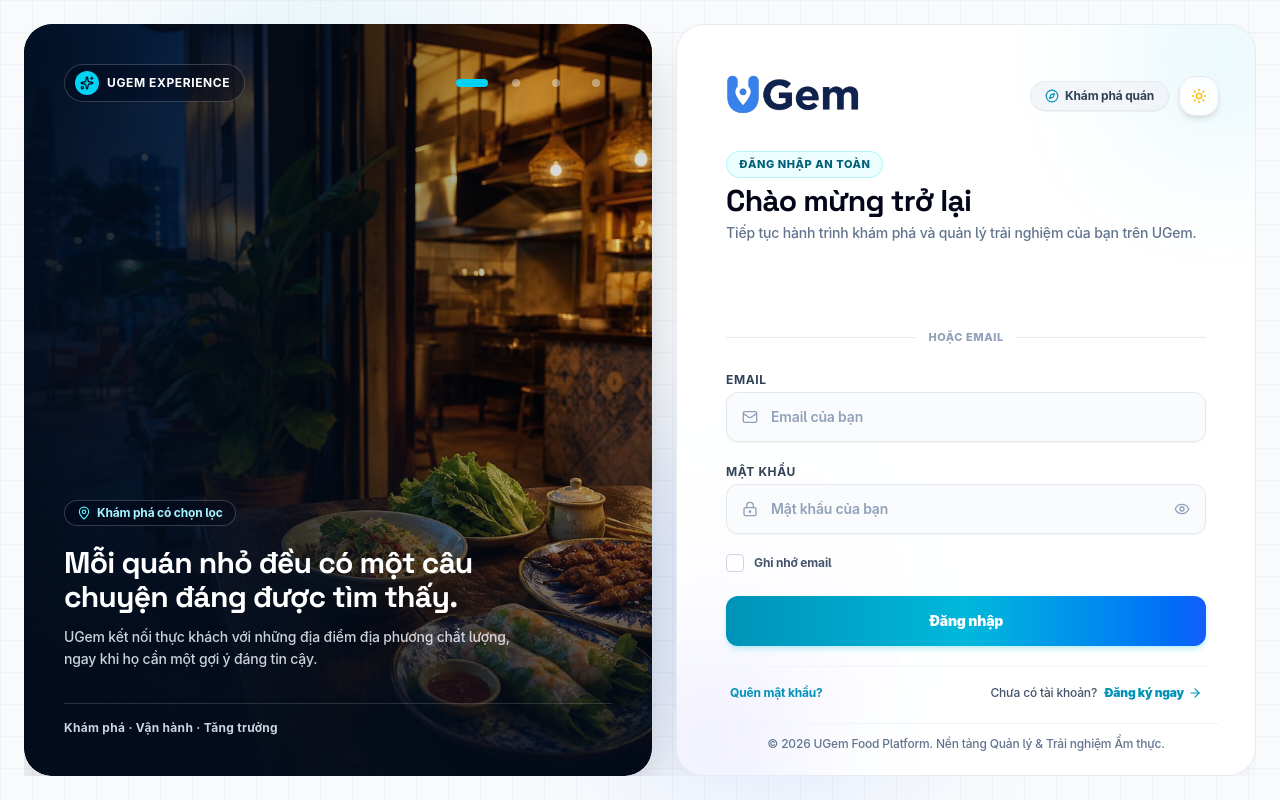
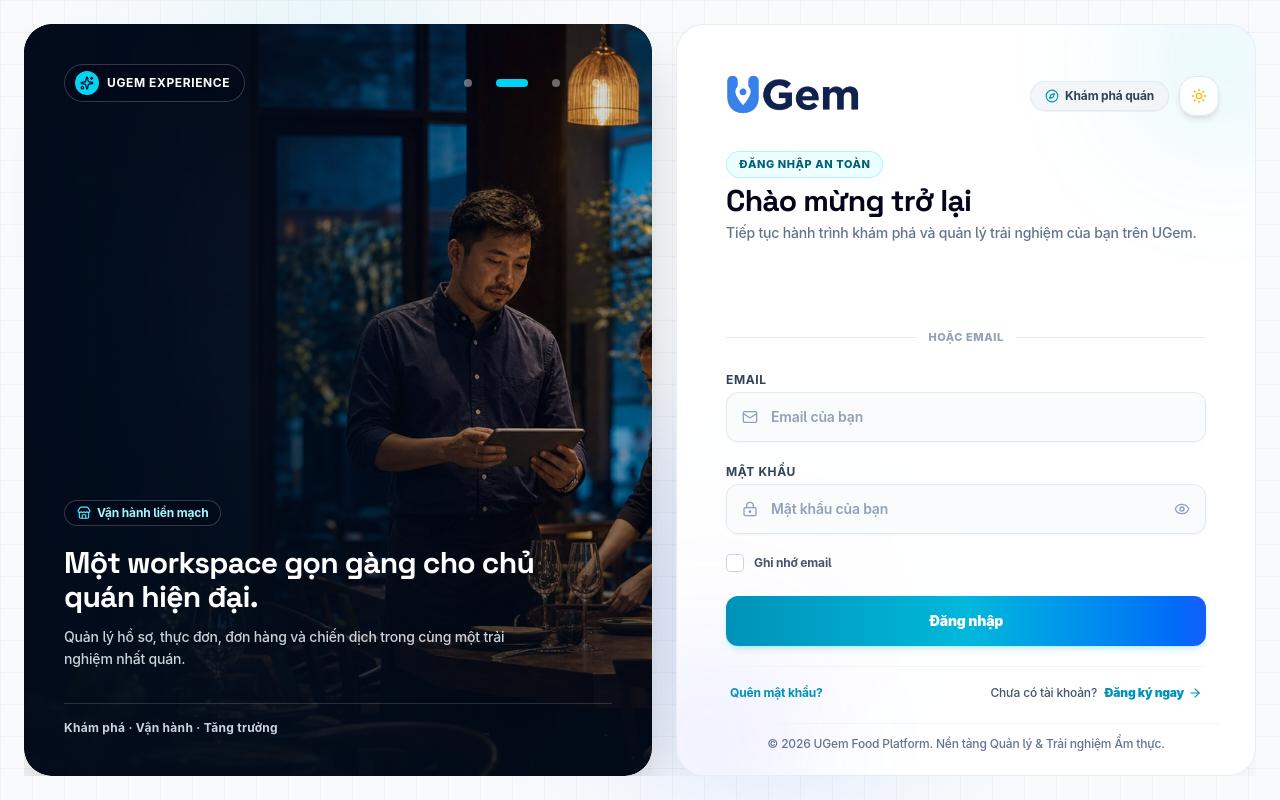
Before and after one commit to Ugem-Personal/Ugem-FE, a React (Vite) app: page /login in a window 1280 px wide. Built offline with nearby package versions, Linux system fonts and the light colour scheme; no server answers.

Commit message:
fix(auth): restore hero carousel auto-slide and fix google sign-in button theme

```diff
--- a/src/features/auth/components/HeroCarousel.tsx
+++ b/src/features/auth/components/HeroCarousel.tsx
@@ -14,6 +14,7 @@ import securityImage from "@/assets/auth/ugem-login-security.jpg";
 
 type Props = {
   images: string[];
+  intervalMs?: number;
   onChange?: (...args: [number]) => void;
 };
 
@@ -56,10 +57,21 @@ const STORIES = [
   },
 ];
 
-export function HeroCarousel({ images, onChange }: Props) {
+export function HeroCarousel({ images, intervalMs = 4500, onChange }: Props) {
   const storyCount = Math.max(1, Math.min(images.length || 1, STORIES.length));
   const stories = useMemo(() => STORIES.slice(0, storyCount), [storyCount]);
   const [index, setIndex] = useState(0);
+
+  useEffect(() => {
+    if (stories.length <= 1) return;
+
+    const timer = window.setInterval(() => {
+      setIndex((current) => (current + 1) % stories.length);
+    }, intervalMs);
+
+    return () => window.clearInterval(timer);
+  }, [index, intervalMs, stories.length]);
+
   useEffect(() => {
     onChange?.(index);
   }, [index, onChange]);
--- a/src/features/auth/pages/LoginPage.tsx
+++ b/src/features/auth/pages/LoginPage.tsx
@@ -144,9 +144,10 @@ export function LoginPage() {
         type: "standard",
         theme: document.documentElement.classList.contains("dark") ? "filled_black" : "outline",
         size: "large",
-        shape: "pill",
-        text: "continue_with",
-        width: Math.min(400, Math.floor(container.clientWidth)),
+        shape: "rectangular",
+        text: "signin_with",
+        logo_alignment: "left",
+        width: Math.min(400, Math.max(240, Math.floor(container.clientWidth || 380))),
       });
     }
 
```
